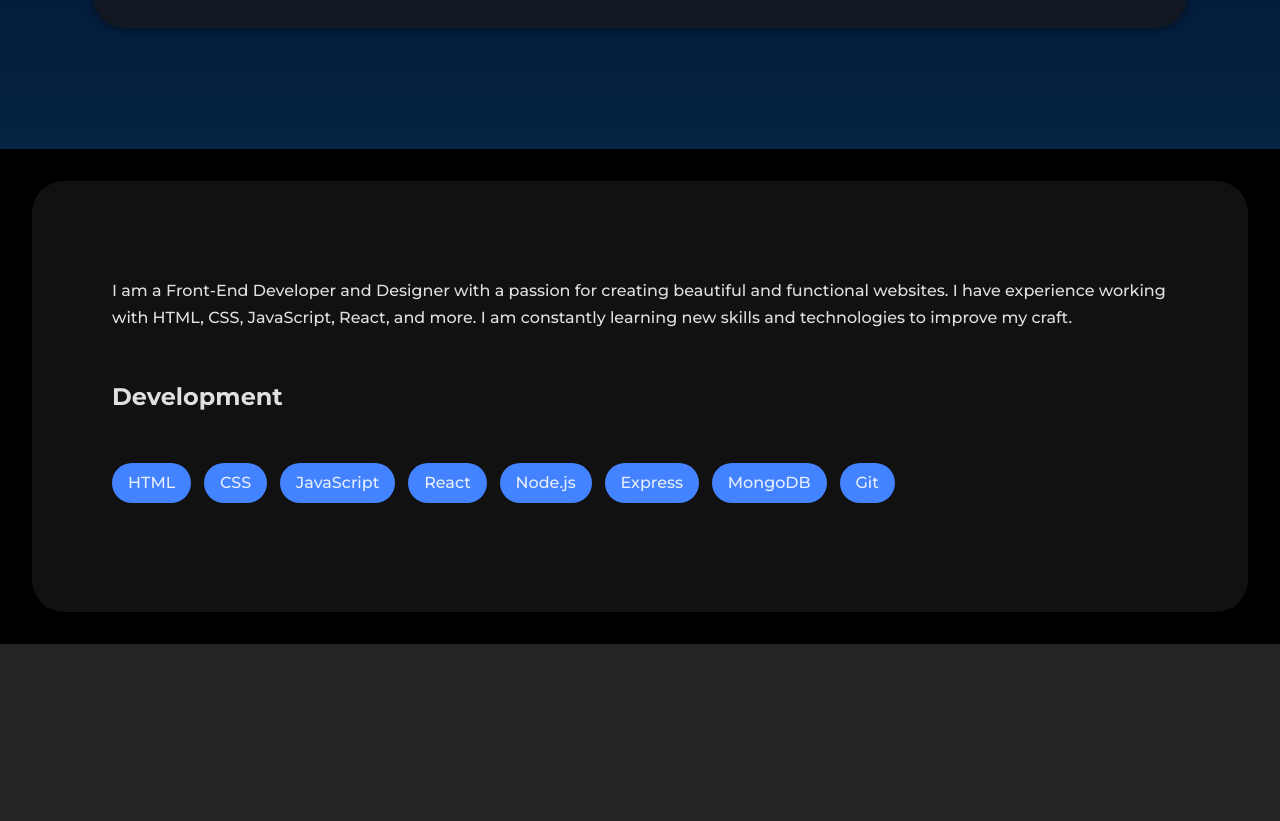
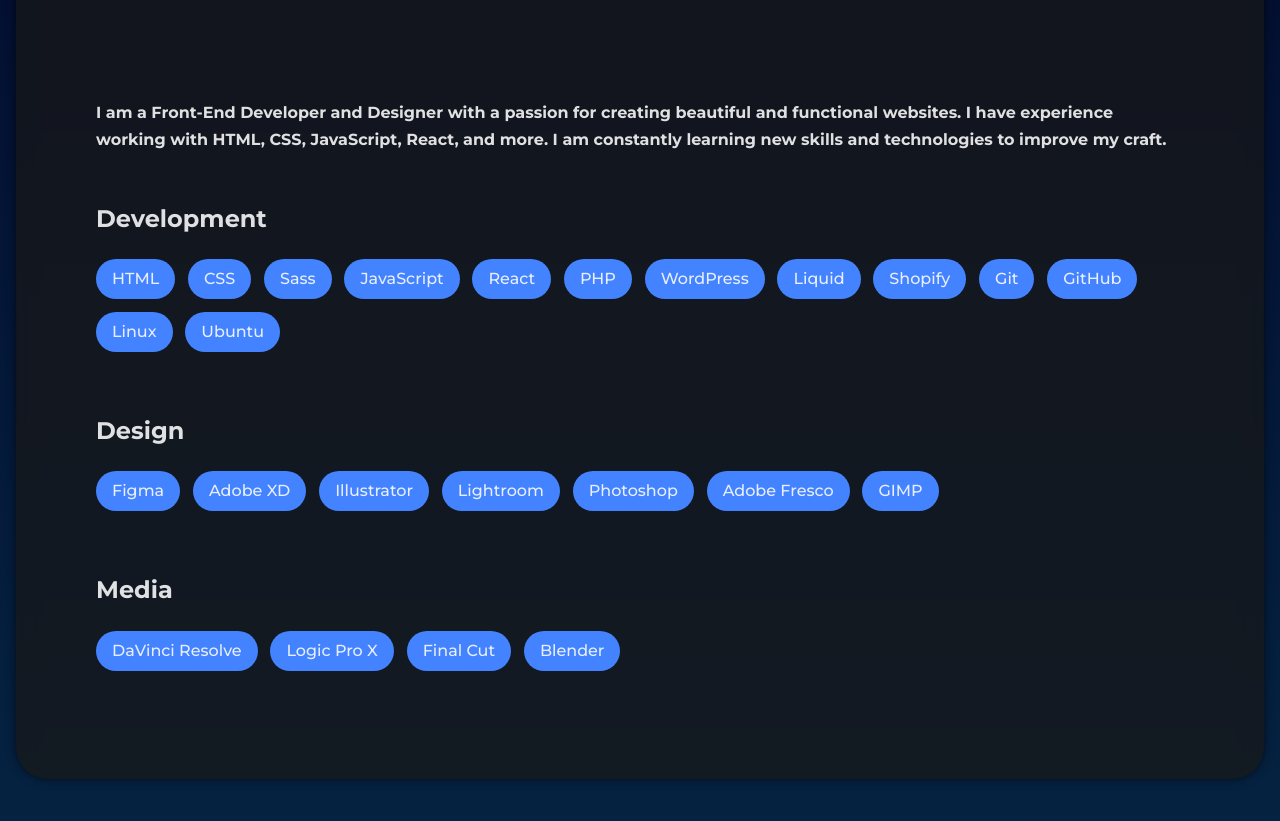
Before and after one commit to aidan-yip/portfolio, a React (Vite) app: page /about in a window 1280 px wide. Shown: the part 651-1472 px from the top of the page. Before the commit the page ends 1295 px from the top, so only its background shows below. Built offline with nearby package versions, Linux system fonts and the light colour scheme; what @cursorify/react would draw is missing.

Commit message:
Adjusted section styles

```diff
--- a/src/index.scss
+++ b/src/index.scss
@@ -15,6 +15,8 @@
   font-size: 1rem;
   scroll-behavior: smooth;
 }
+
+// links
 
 a {
   font-weight: 500;
@@ -34,6 +36,8 @@
   min-height: 100vh;
 }
 
+// containers
+
 main {
   display: flex;
   justify-content: center;
@@ -45,7 +49,7 @@
   background: #000000;
   width: 100%;
   height: auto;
-  padding: 2rem;
+  padding: 1rem;
 }
 
 .section_div {
@@ -54,14 +58,10 @@
   padding: 2rem;
   margin: 0 auto;
   font-weight: 500;
-  background-color: #181818ba;
-  box-shadow: 0 0 10px 0 #00000099;
-  backdrop-filter: blur(10px);
-  // legacy webkit browser blur
-  -webkit-backdrop-filter: blur(10px);
-  border-radius: 2rem;
   transition: all 0.3s;
 }
+
+// Typography
 
 h1 {
   font-size: 3.2em;
@@ -71,6 +71,20 @@
 .text_left {
   text-align: left;
 }
+
+.line_height {
+  line-height: 1.7;
+}
+
+.font_bold {
+  font-weight: bold;
+}
+
+.font_500 {
+  font-weight: 500;
+}
+
+// Buttons
 
 button {
   border-radius: 8px;
--- a/src/pages/About.jsx
+++ b/src/pages/About.jsx
@@ -9,6 +9,7 @@
   return (
     <>
       <section className="section" id="about_section">
+        <div className="about_container">
           <div className="about_info">
             <img
               src="/images/ade.png"
@@ -27,11 +28,10 @@
               </p>
             </article>
           </div>
-      </section>
-      <section className="section" id="skills_section">
+
           <div className="section_div skills_div text_left">
             <article className="skills_text">
-            <p id="about_bio">
+              <p className="font_bold line_height">
                 I am a Front-End Developer and Designer with a passion for
                 creating beautiful and functional websites. I have experience
                 working with HTML, CSS, JavaScript, React, and more. I am
@@ -39,17 +39,46 @@
                 craft.
               </p>
             </article>
+
+            {/* development */}
             <h2 className="skills_title">Development</h2>
             <ul className="skills_container">
               <li className="skill_item">HTML</li>
               <li className="skill_item">CSS</li>
+              <li className="skill_item">Sass</li>
               <li className="skill_item">JavaScript</li>
               <li className="skill_item">React</li>
-            <li className="skill_item">Node.js</li>
-            <li className="skill_item">Express</li>
-            <li className="skill_item">MongoDB</li>
+              <li className="skill_item">PHP</li>
+              <li className="skill_item">WordPress</li>
+              <li className="skill_item">Liquid</li>
+              <li className="skill_item">Shopify</li>
               <li className="skill_item">Git</li>
+              <li className="skill_item">GitHub</li>
+              <li className="skill_item">Linux</li>
+              <li className="skill_item">Ubuntu</li>
             </ul>
+
+            {/* design */}
+            <h2 className="skills_title">Design</h2>
+            <ul className="skills_container">
+              <li className="skill_item">Figma</li>
+              <li className="skill_item">Adobe XD</li>
+              <li className="skill_item">Illustrator</li>
+              <li className="skill_item">Lightroom</li>
+              <li className="skill_item">Photoshop</li>
+              <li className="skill_item">Adobe Fresco</li>
+              <li className="skill_item">GIMP</li>
+            </ul>
+
+            {/* media */}
+            <h2 className="skills_title">Media</h2>
+            <ul className="skills_container">
+              <li className="skill_item">DaVinci Resolve</li>
+              <li className="skill_item">Logic Pro X</li>
+              <li className="skill_item">Final Cut</li>
+              <li className="skill_item">Blender</li>
+            </ul>
+          </div>
         </div>
       </section>
     </>
--- a/src/pages/_about.scss
+++ b/src/pages/_about.scss
@@ -39,6 +39,18 @@
 
 // info
 
+.about_container {
+  width: 100%;
+  max-width: 1480px;
+  margin: 3rem auto;
+  background-color: #181818ba;
+  box-shadow: 0 0 10px 0 #00000099;
+  backdrop-filter: blur(10px);
+  // legacy webkit browser blur
+  -webkit-backdrop-filter: blur(10px);
+  border-radius: 2rem;
+}
+
 .about_info {
   width: 100%;
   max-width: 1480px;
@@ -52,12 +64,6 @@
   margin-top: 3rem;
   padding: 2.5rem 2rem;
   font-weight: bold;
-  background-color: #181818ba;
-  box-shadow: 0 0 10px 0 #00000099;
-  backdrop-filter: blur(10px);
-  // legacy webkit browser blur
-  -webkit-backdrop-filter: blur(10px);
-  border-radius: 2rem;
   transition: all 0.3s;
 }
 
@@ -74,7 +80,7 @@
 // skills section
 
 .skills_div {
-  padding: 5rem;
+  padding: 2rem;
 }
 
 .skills_title {
@@ -90,7 +96,7 @@
   flex-direction: row;
   flex-wrap: wrap;
   justify-content: flex-start;
-  margin-top: 3rem;
+  margin-top: 1.4rem;
   padding-left: 0rem;
   list-style: none;
 }
@@ -107,6 +113,10 @@
 // desktop
 
 @media screen and (min-width: 50em) {
+  .about_container {
+    margin-top: 5rem;
+  }
+
   .about_info {
     width: 90%;
     height: auto;
@@ -124,4 +134,8 @@
     width: 100%;
     padding: 3rem 8rem;
   }
+
+  .skills_div {
+    padding: 5rem;
+  }
 }
```
Lines whose indentation alone changed are shown as unchanged.
